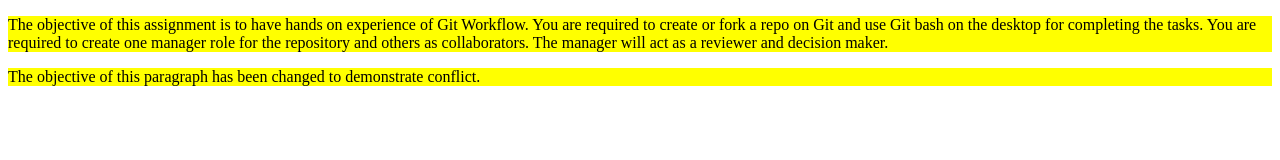
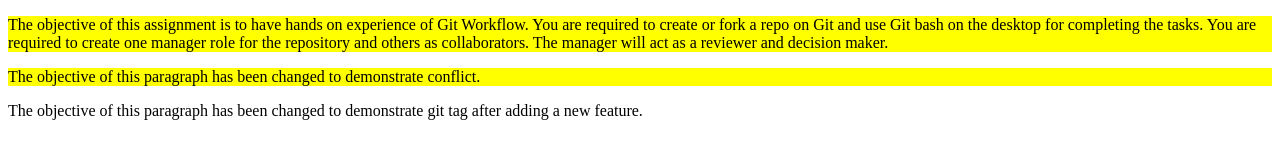
Before and after one commit to BITS-GIT/group24, a plain HTML site: page index.html in a window 1280 px wide. Drawn offline with Linux system fonts and the light colour scheme.

Commit message:
The feature is added to demonstrate tagging

```diff
--- a/index.html
+++ b/index.html
@@ -14,5 +14,10 @@
     <section class="objective">
         <p>The objective of this paragraph has been changed to demonstrate conflict.</p>
     </section>
+<section class="Feature Tag">
+        <p>The objective of this paragraph has been changed to demonstrate git tag after adding a new feature.</p>
+    </section>
+
+
 </body>
 </html>
```
